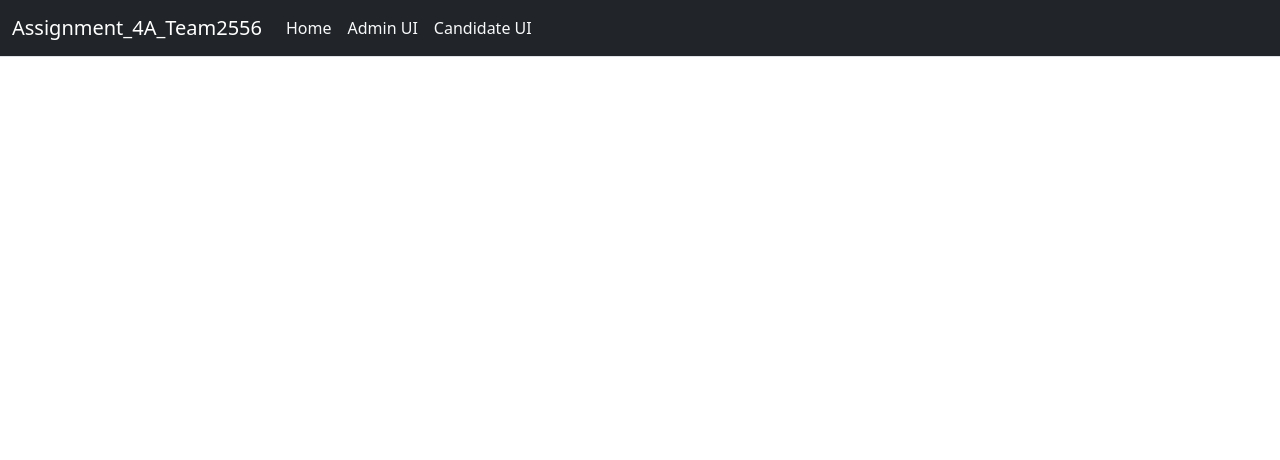
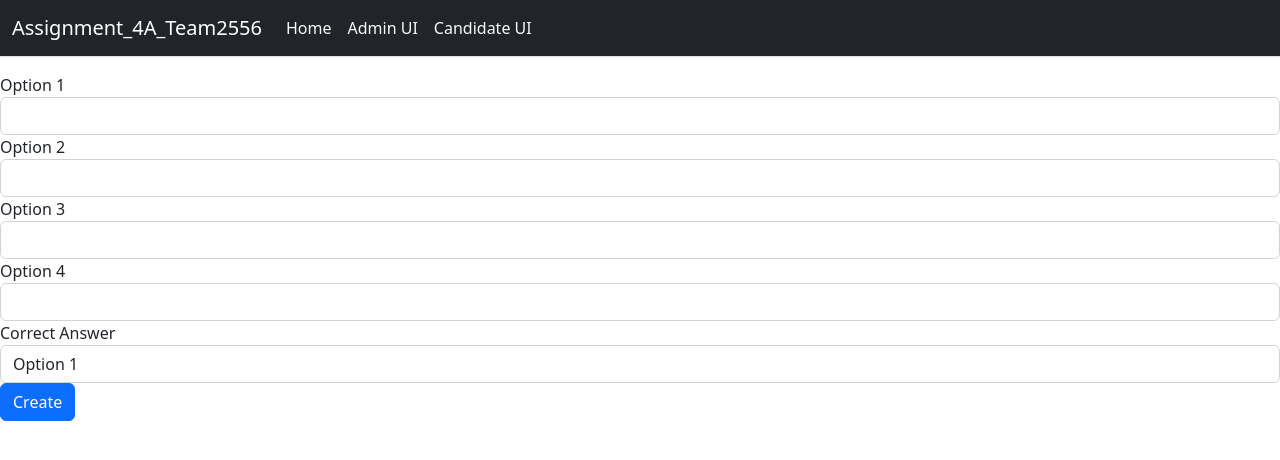
Before and after one commit to AlexKons9/Assignment4_Team2556_WebAPI, a React (Create React App) app in the folder frontend/user-interface/: page /AdminUI/CreateOptionsForm in a window 1280 px wide. Shown: the top 460 px of the page. Built offline with nearby package versions, Linux system fonts and the light colour scheme; the HTML template or start-up script is replaced by a standard one.

Commit message:
- Create the Options Form but didnt work yet!

```diff
--- a/frontend/user-interface/src/App.js
+++ b/frontend/user-interface/src/App.js
@@ -1,6 +1,7 @@
 // import logo from './logo.svg';
 import { BrowserRouter, Routes, Route, Link } from 'react-router-dom';
 import CreateQuestionForm from './components/CreateQuestionForm';
+import CreateOptionsForm from './components/CreateOptionsForm';
 
 import './App.css';
 import NavBar from './components/NavBar';
@@ -18,6 +19,7 @@ function App() {
                     <Route path="Home" element={<Home/> } />
                     <Route exact path="AdminUI" element={<AdminUI/>} />
                     <Route exact path="AdminUI/CreateQuestionForm" element={<CreateQuestionForm/>} />
+                    <Route exact path="AdminUI/CreateOptionsForm" element={<CreateOptionsForm/>} />
                 </Routes>
             </main>
         </BrowserRouter>
--- a/frontend/user-interface/src/components/CreateOptionsForm.js
+++ b/frontend/user-interface/src/components/CreateOptionsForm.js
@@ -1,10 +1,59 @@
 import React, { useState, useEffect } from "react";
 import axios from "axios";
+import { useParams } from "react-router-dom";
 
 function CreateOptionsForm()
 {
+    const [optionDTO, setOptionDTO] = useState
+        ({ questionId: useParams(), description1: "", description2: "", description3: "", description4: "", correctAnswer: "" });
 
+    const handleChange = (event) => {
+        const { name, value } = event.target;
+        setOptionDTO({ ...optionDTO, [name]: value });
+    };
+    const handleSubmit = async (event) => {
+        event.preventDefault();
+        try {
+            await axios.post("https://localhost:7015/api/Options", optionDTO);
+            alert("Options created successfully!");
+        } catch (error) {
+            console.error(error);
+            alert("Error creating options");
+        }
+    };
+        return (
+            <>
+            <form>
+                    <input type="hidden" name="questionId" value={optionDTO.questionId} />
+                <div className="form-group">
+                    <label>Option 1</label>
+                    <input className="form-control" type="text" name="description1" value={optionDTO.description1} onChange={handleChange} />
+                </div>
+                <div className="form-group">
+                    <label>Option 2</label>
+                    <input className="form-control" type="text" name="description2" value={optionDTO.description2} onChange={handleChange} />
+                </div>
+                <div className="form-group">
+                    <label>Option 3</label>
+                    <input className="form-control" type="text" name="description3" value={optionDTO.description3} onChange={handleChange} />
+                </div>
+                <div className="form-group">
+                    <label>Option 4</label>
+                    <input className="form-control" type="text" name="description4" value={optionDTO.description4} onChange={handleChange} />
+                </div>
+                <div className="form-group">
+                    <label>Correct Answer</label>
+                    <select className="form-control" name="correctAnswer" value={optionDTO.correctAnswer} onChange={handleChange}>
+                        <option value={1}>Option 1</option>
+                        <option value={2}>Option 2</option>
+                        <option value={3}>Option 3</option>
+                        <option value={4}>Option 4</option>
+                    </select>
+                </div>
+                <button type="submit" className="btn btn-primary">Create</button>
+            </form>
+            </>);
 
 }
 
-export default CreateOptionsForm
+    export default CreateOptionsForm;
```
